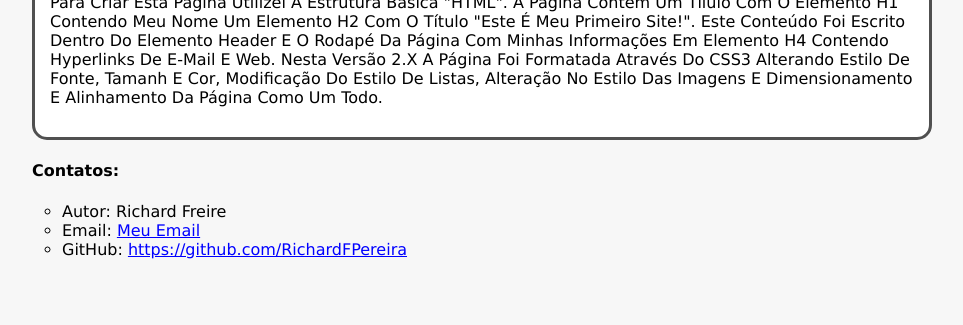
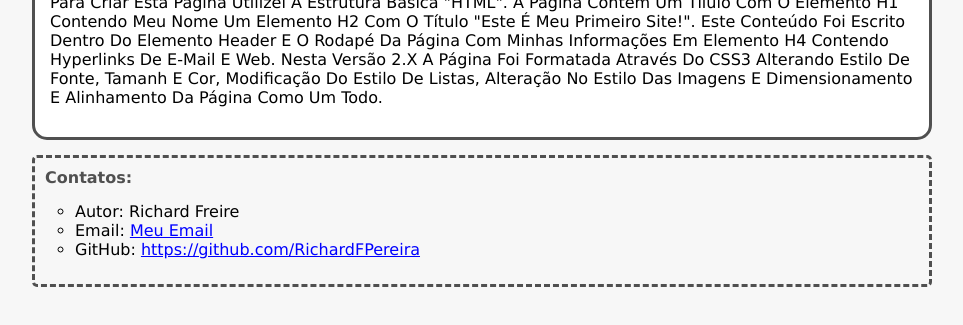
Before and after one commit to RichardFPereira/Digital-Innovation-One, a plain HTML site: page Fullstack-Developer/Modulo-II-HTML-CSS3/Primeiro Site - 2.1.html in a window 1280 px wide. Shown: the part 233-558 px from the top of the page, without its empty margins (158-1121 px from the left). Drawn offline with Linux system fonts and the light colour scheme.

Commit message:
Inclusão da borda e alterações no estilo e domensionamento do rodapé do arquivo Primeiro Site 2.1 na pasta Modulo-II-HTML-CSS3.

```diff
--- a/Fullstack-Developer/Modulo-II-HTML-CSS3/Primeiro Site - 2.1.html
+++ b/Fullstack-Developer/Modulo-II-HTML-CSS3/Primeiro Site - 2.1.html
@@ -27,10 +27,10 @@
                 </p>
             </article>
         </section>
-        <footer>
-            <h4>Contatos:</h4>
+        <footer class="footer">
+            <h4 class="footer_title">Contatos:</h4>
             <ul class="contact_list">
-                <li> Autor: Richard Freire<br></li>
+                <li> Autor: Richard Freire</li>
                 <li>
                     Email: <a href="mailto: richard.frei@hotmail.com"> Meu Email</a>
                 </li>
--- a/Fullstack-Developer/Modulo-II-HTML-CSS3/style.css
+++ b/Fullstack-Developer/Modulo-II-HTML-CSS3/style.css
@@ -54,6 +54,18 @@ a {
     width: 50%;
 }
 
+.footer {
+    border: 3px solid;
+    border-radius: 5px;
+    border-color: #505050;
+    border-style: dashed;
+    padding: 10px;
+}
+
+.footer_title {
+    margin: 0;
+    color: #505050;
+}
 .contact_list {
     margin: 15px;
     padding: 0;
```
